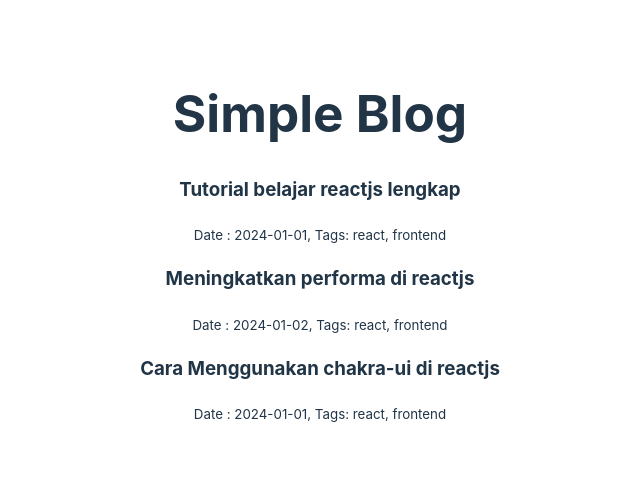
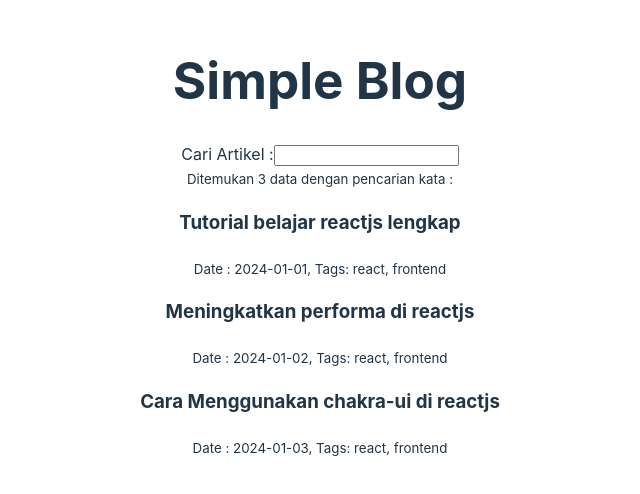
Before and after one commit to alviansyahrazak/react-fundamentals, a React (Vite) app: page / in a window 1280 px wide. Shown: the part 162-656 px from the top of the page, without its empty margins (320-960 px from the left). Built offline with nearby package versions, Linux system fonts and the light colour scheme.

Commit message:
feat: add component and function Search and edit posts.json

```diff
--- /dev/null
+++ b/src/components/Search.jsx
@@ -0,0 +1,15 @@
+import React from 'react';
+
+export const Search = (props) => {
+  const onSearchChange = (e) => {
+    props.onSearch(e.target.value);
+  };
+
+  return (
+    <>
+      <div>
+        Cari Artikel :<input type="text" onChange={onSearchChange}></input>
+      </div>
+    </>
+  );
+};
--- a/src/pages/index.jsx
+++ b/src/pages/index.jsx
@@ -1,13 +1,34 @@
 import React from 'react';
-import posts from '../posts.json';
+import { useState } from 'react';
+import postsData from '../posts.json';
 import { Article } from '../components/Article';
+import { Search } from '../components/Search';
 
 export const Homepage = () => {
+  const [posts, setPosts] = useState(postsData);
+  const [searchValue, setSearchValue] = useState('');
+
+  const onSearchChange = (value) => {
+    setSearchValue(value);
+    console.log(value);
+    const filteredPosts = postsData.filter((item) =>
+      item.title.toLowerCase().includes(value.toLowerCase()),
+    );
+    setPosts(filteredPosts);
+  };
+
   return (
     <>
       <h1>Simple Blog</h1>
-      {posts.map((post, index) => (
-        <Article key={index} title={post.title} date={post.date} tags={post.tags} />
+      <Search onSearch={onSearchChange} />
+      <div>
+        <small>
+          Ditemukan {posts.length} data dengan pencarian kata : {searchValue}
+          {posts.length === 0 ? 'tidak ditemukan' : ''}
+        </small>
+      </div>
+      {posts.map(({ title, tags, date }, index) => (
+        <Article {...{ title, tags, date }} key={index} />
       ))}
     </>
   );
--- a/src/posts.json
+++ b/src/posts.json
@@ -14,6 +14,6 @@
   {
     "title": "Cara Menggunakan chakra-ui di reactjs",
     "tags": ["react", "frontend"],
-    "date": "2024-01-01"
+    "date": "2024-01-03"
   }
 ]
```
